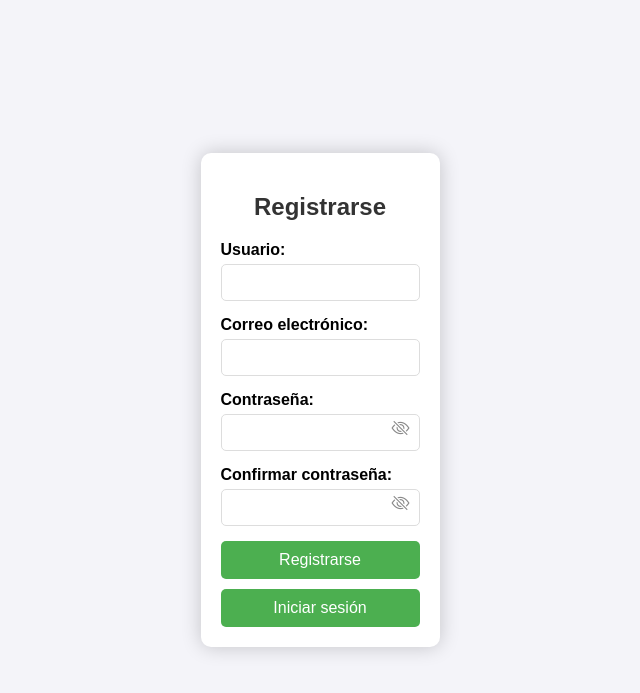
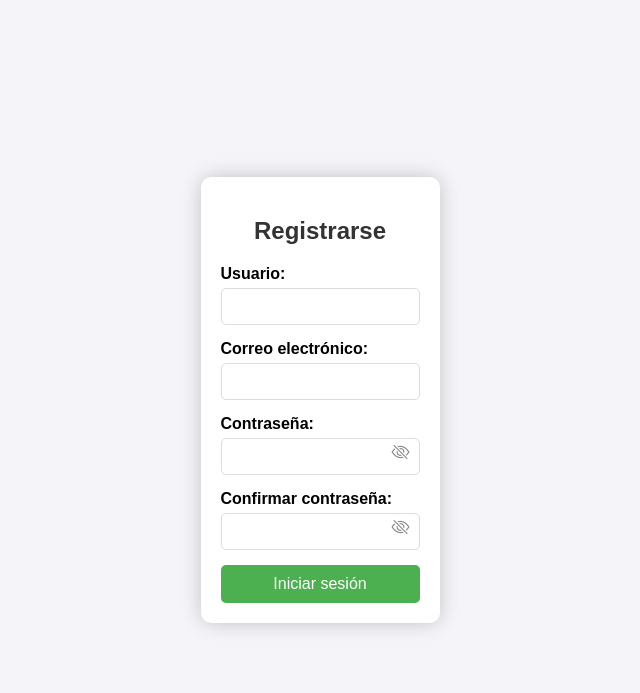
Before and after one commit to CachorroGam/bibliotecatech, a Django app: page /register in a window 1280 px wide. Shown: the top 693 px of the page, without its empty margins (320-960 px from the left). Run offline with Django 5.2, Linux system fonts and the light colour scheme; some libraries are stand-ins or nearby versions.

Commit message:
ready for pommommmm

```diff
--- a/users/templates/register.html
+++ b/users/templates/register.html
@@ -95,7 +95,6 @@
                 <input type="password" id="password_confirm" name="password_confirm" required>
                 <i class="bi bi-eye-slash toggle-password" onclick="togglePasswordVisibility('password_confirm')"></i>
             </div>
-            <button type="submit">Registrarse</button>
         </form>
         <div class="login-button">
             <button onclick="location.href='/login';">Iniciar sesión</button>
```
